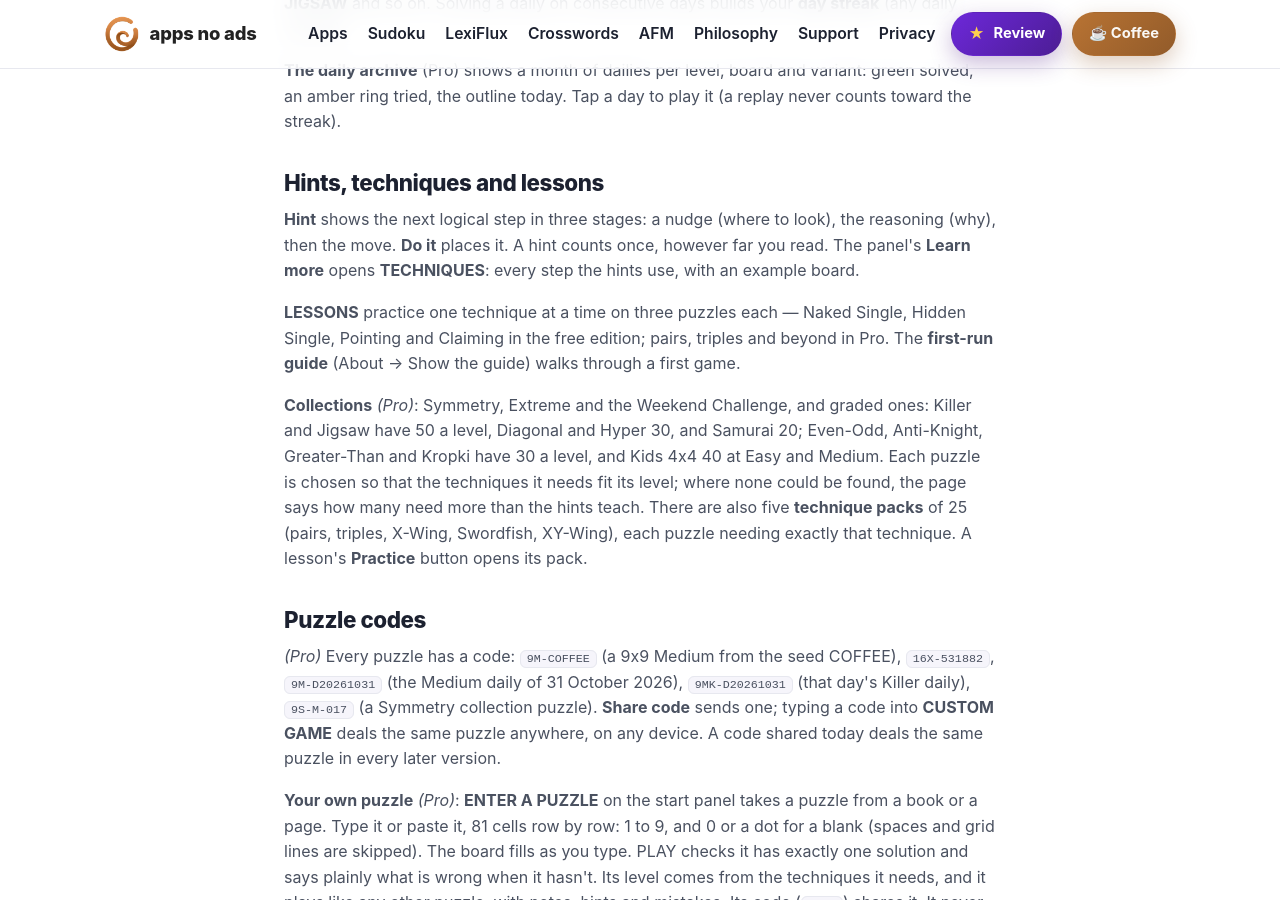
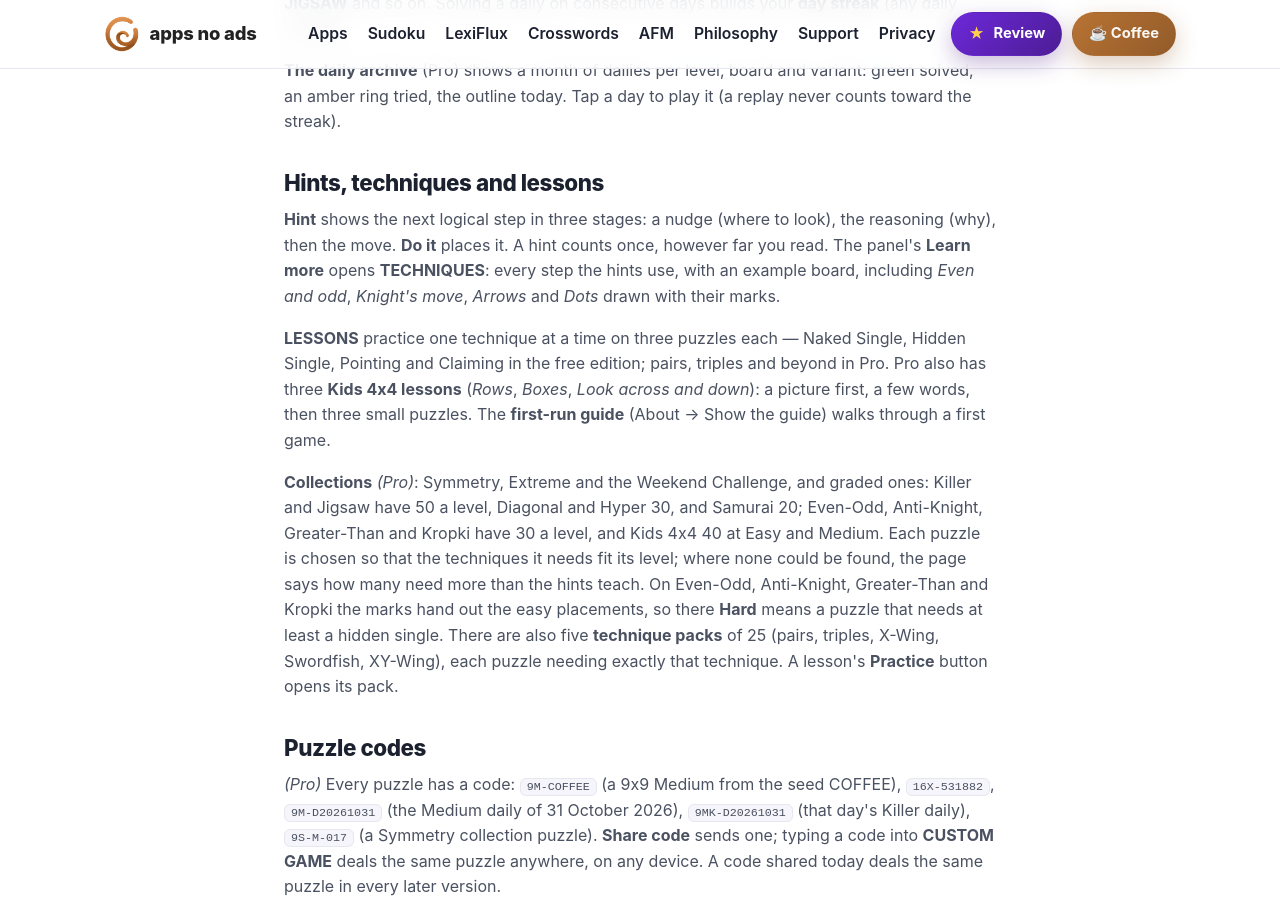
Before and after one commit to mstevensjr/appsnoads, a Jekyll site: the page sudoku-guide.html, which Jekyll copies as it is, in a window 1280 px wide and 900 px high, scrolled down 2377 px. Built offline with Jekyll 4.4.1, drawn with Linux system fonts in a browser that asks for light colours; some of the changed text lies outside the part shown.

Commit message:
Sudoku 2.1 (from the Sudoku repo's round 65, release/v2.1 = 2.1.0-rc2): the guide names the Kids 4x4 lessons, the Techniques cards for the rule singles, Hard on the rules variants and Ctrl+H / Ctrl+F / Ctrl+N. Not merged, not pushed.
Co-Authored-By: Claude Opus 5.5 <noreply@anthropic.com>

```diff
--- a/sudoku-guide.html
+++ b/sudoku-guide.html
@@ -83,9 +83,9 @@
     <p><strong>TODAY'S PUZZLE</strong> is the same puzzle for everyone, for each level and board, every day. In Pro, picking a variant pill turns it into that variant's daily — <strong>TODAY'S KILLER</strong>, <strong>TODAY'S JIGSAW</strong> and so on. Solving a daily on consecutive days builds your <strong>day streak</strong> (any daily counts).</p>
     <p><strong>The daily archive</strong> (Pro) shows a month of dailies per level, board and variant: green solved, an amber ring tried, the outline today. Tap a day to play it (a replay never counts toward the streak).</p>
     <h2 id="hints-techniques-and-lessons">Hints, techniques and lessons</h2>
-    <p><strong>Hint</strong> shows the next logical step in three stages: a nudge (where to look), the reasoning (why), then the move. <strong>Do it</strong> places it. A hint counts once, however far you read. The panel's <strong>Learn more</strong> opens <strong>TECHNIQUES</strong>: every step the hints use, with an example board.</p>
-    <p><strong>LESSONS</strong> practice one technique at a time on three puzzles each — Naked Single, Hidden Single, Pointing and Claiming in the free edition; pairs, triples and beyond in Pro. The <strong>first-run guide</strong> (About → Show the guide) walks through a first game.</p>
-    <p><strong>Collections</strong> <em>(Pro)</em>: Symmetry, Extreme and the Weekend Challenge, and graded ones: Killer and Jigsaw have 50 a level, Diagonal and Hyper 30, and Samurai 20; Even-Odd, Anti-Knight, Greater-Than and Kropki have 30 a level, and Kids 4x4 40 at Easy and Medium. Each puzzle is chosen so that the techniques it needs fit its level; where none could be found, the page says how many need more than the hints teach. There are also five <strong>technique packs</strong> of 25 (pairs, triples, X-Wing, Swordfish, XY-Wing), each puzzle needing exactly that technique. A lesson's <strong>Practice</strong> button opens its pack.</p>
+    <p><strong>Hint</strong> shows the next logical step in three stages: a nudge (where to look), the reasoning (why), then the move. <strong>Do it</strong> places it. A hint counts once, however far you read. The panel's <strong>Learn more</strong> opens <strong>TECHNIQUES</strong>: every step the hints use, with an example board, including <em>Even and odd</em>, <em>Knight's move</em>, <em>Arrows</em> and <em>Dots</em> drawn with their marks.</p>
+    <p><strong>LESSONS</strong> practice one technique at a time on three puzzles each — Naked Single, Hidden Single, Pointing and Claiming in the free edition; pairs, triples and beyond in Pro. Pro also has three <strong>Kids 4x4 lessons</strong> (<em>Rows</em>, <em>Boxes</em>, <em>Look across and down</em>): a picture first, a few words, then three small puzzles. The <strong>first-run guide</strong> (About → Show the guide) walks through a first game.</p>
+    <p><strong>Collections</strong> <em>(Pro)</em>: Symmetry, Extreme and the Weekend Challenge, and graded ones: Killer and Jigsaw have 50 a level, Diagonal and Hyper 30, and Samurai 20; Even-Odd, Anti-Knight, Greater-Than and Kropki have 30 a level, and Kids 4x4 40 at Easy and Medium. Each puzzle is chosen so that the techniques it needs fit its level; where none could be found, the page says how many need more than the hints teach. On Even-Odd, Anti-Knight, Greater-Than and Kropki the marks hand out the easy placements, so there <strong>Hard</strong> means a puzzle that needs at least a hidden single. There are also five <strong>technique packs</strong> of 25 (pairs, triples, X-Wing, Swordfish, XY-Wing), each puzzle needing exactly that technique. A lesson's <strong>Practice</strong> button opens its pack.</p>
     <h2 id="puzzle-codes">Puzzle codes</h2>
     <p><em>(Pro)</em> Every puzzle has a code: <code>9M-COFFEE</code> (a 9x9 Medium from the seed COFFEE), <code>16X-531882</code>, <code>9M-D20261031</code> (the Medium daily of 31 October 2026), <code>9MK-D20261031</code> (that day's Killer daily), <code>9S-M-017</code> (a Symmetry collection puzzle). <strong>Share code</strong> sends one; typing a code into <strong>CUSTOM GAME</strong> deals the same puzzle anywhere, on any device. A code shared today deals the same puzzle in every later version.</p>
     <p><strong>Your own puzzle</strong> <em>(Pro)</em>: <strong>ENTER A PUZZLE</strong> on the start panel takes a puzzle from a book or a page. Type it or paste it, 81 cells row by row: 1 to 9, and 0 or a dot for a blank (spaces and grid lines are skipped). The board fills as you type. PLAY checks it has exactly one solution and says plainly what is wrong when it hasn't. Its level comes from the techniques it needs, and it plays like any other puzzle, with notes, hints and mistakes. Its code (<code>9U-…</code>) shares it. It never sets a best time, because you may know the answer.</p>
@@ -103,7 +103,7 @@
     <table><thead><tr><th></th><th>Sudoku by ANA (free)</th><th>Sudoku Pro by ANA (bought once)</th></tr></thead><tbody><tr><td>Games</td><td>2 a day, today's puzzle included</td><td>unlimited</td></tr><tr><td>Levels</td><td>Easy, Medium</td><td>Easy to Expert</td></tr><tr><td>Boards and variants</td><td>9x9, and one game of each Pro puzzle</td><td>16x16, Diagonal, Hyper, Killer, Samurai, Jigsaw, Mini, Even-Odd, Anti-Knight, Greater-Than, Kropki, Kids 4x4; letters or shapes</td></tr><tr><td>Dailies</td><td>the classic daily</td><td>a daily for every board and variant, and the archive</td></tr><tr><td>Also</td><td>hints, the first four lessons, the last ten games, achievements</td><td>every lesson, codes and custom games, collections, full statistics and history, certificates, every theme and board look, landscape</td></tr></tbody></table>
     <p>No ads in either. No subscription, no in-app purchases.</p>
     <h2 id="keyboard-and-screen-readers">Keyboard and screen readers</h2>
-    <p>On a computer every page works without a mouse: <strong>Tab / Shift+Tab</strong> move through the controls (a ring shows where you are), the <strong>arrows</strong> move to the nearest one, <strong>Enter</strong> or <strong>Space</strong> press it, <strong>Esc</strong> goes back. On the board the arrows move the cell, digits enter (0–9 and A–F on 16x16), <strong>Delete</strong> erases, <strong>N</strong> notes, <strong>H</strong> hint, <strong>F</strong> fill notes, <strong>Ctrl+Z / Ctrl+Y</strong> undo and redo. With a hint up, Enter steps through it.</p>
+    <p>On a computer every page works without a mouse: <strong>Tab / Shift+Tab</strong> move through the controls (a ring shows where you are), the <strong>arrows</strong> move to the nearest one, <strong>Enter</strong> or <strong>Space</strong> press it, <strong>Esc</strong> goes back. On the board the arrows move the cell, digits enter (0–9 and A–F on 16x16), <strong>Delete</strong> erases, <strong>N</strong> notes, <strong>H</strong> hint, <strong>F</strong> fill notes, <strong>Ctrl+Z / Ctrl+Y</strong> undo and redo. <strong>Ctrl+H</strong>, <strong>Ctrl+F</strong> and <strong>Ctrl+N</strong> give a hint, fill notes and switch notes with any symbols - with letters on, plain H, F and N type letters (on a Mac, use Cmd). With a hint up, Enter steps through it.</p>
     <p>With <strong>TalkBack</strong> or <strong>VoiceOver</strong> on, the app says the selected cell — <em>"Row 3, column 4, empty, notes 2 and 5"</em> — and reads out a win and each hint step. Playing by touch with a screen reader on is not possible yet; a keyboard works.</p>
     <h2 id="privacy">Privacy</h2>
     <p>No ads, no accounts, no tracking. The app never connects to the internet: everything stays on your device, and nothing leaves it unless you share it (a code, a picture, a backup file) or write to Apps No Ads (Feedback opens your own mail app). The Play Store's Data Safety says <em>No data collected</em>; the App Store's privacy label says <em>Data Not Collected</em>.</p>
```
